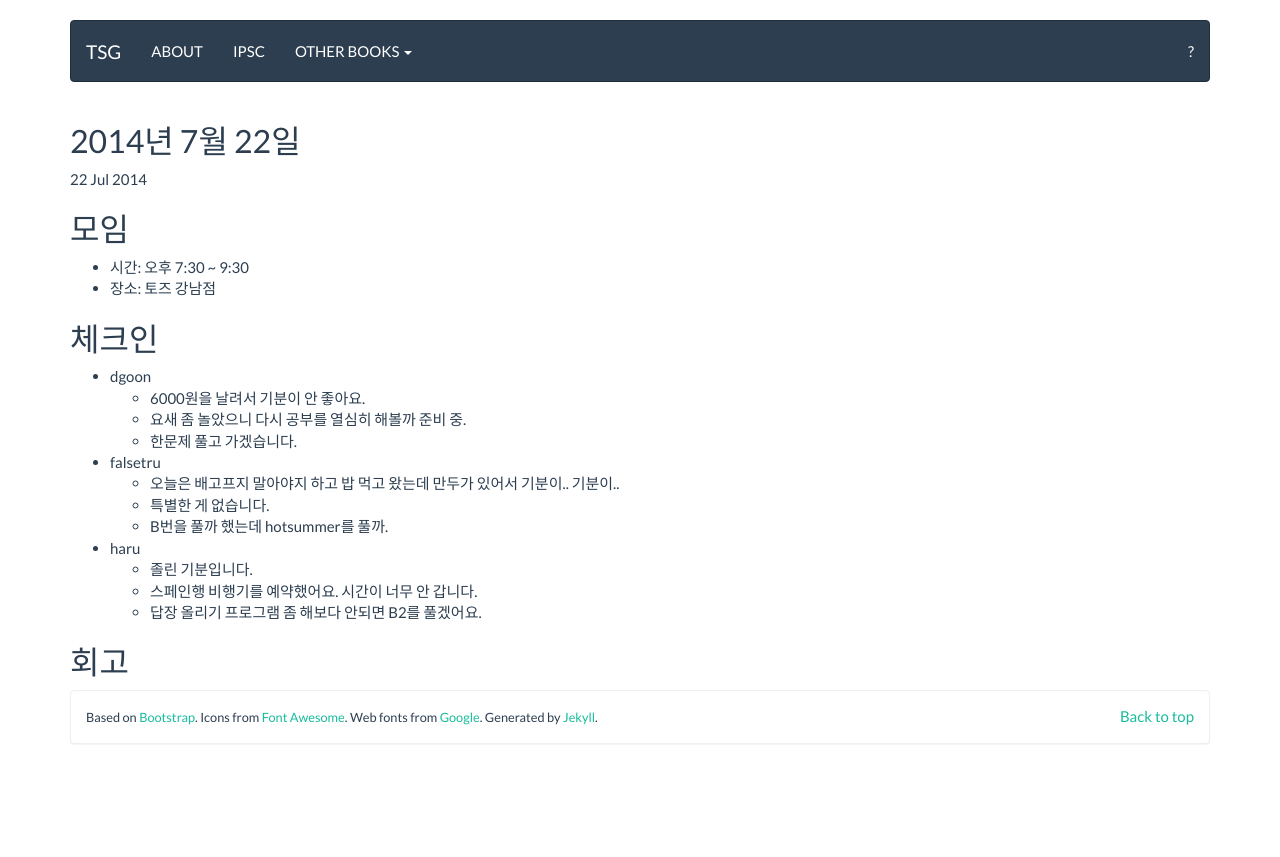
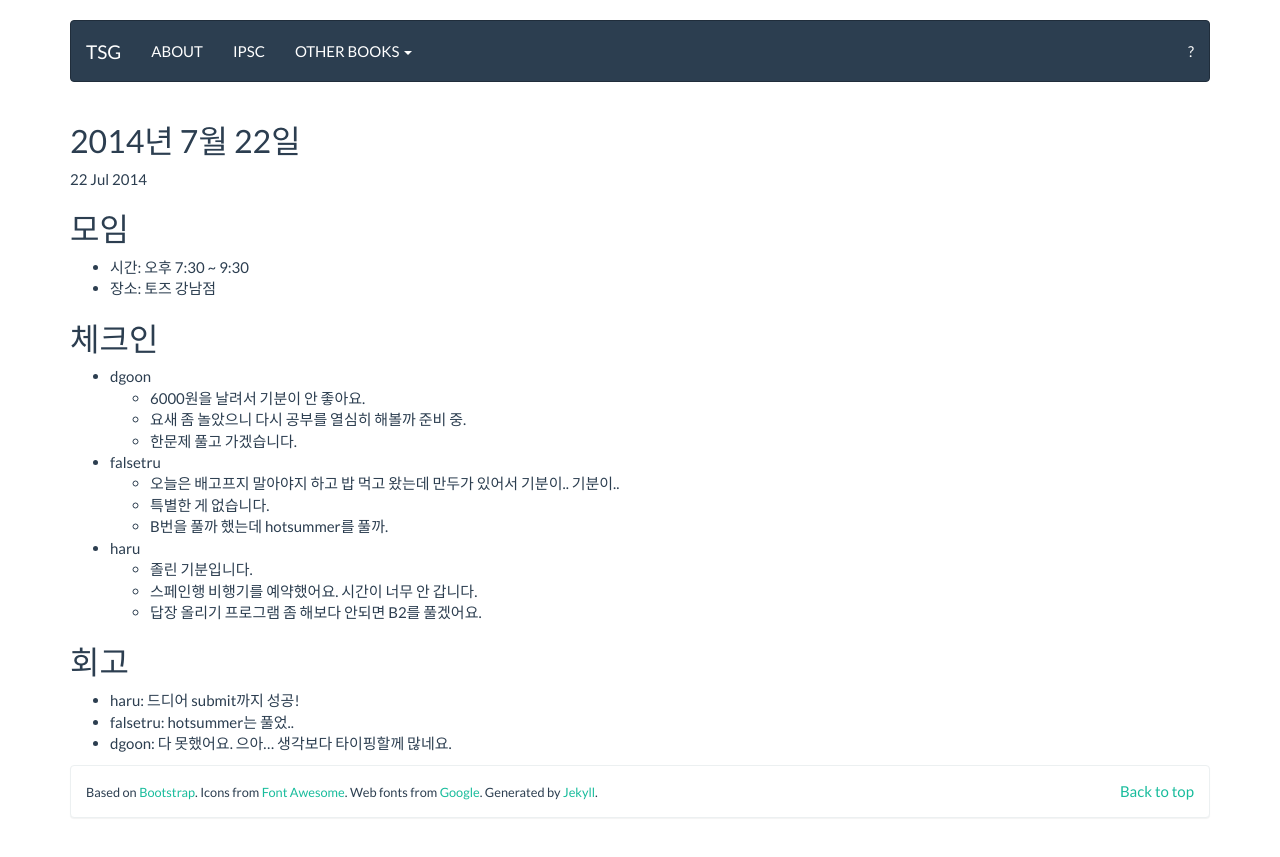
Before and after one commit to tuestudy/tuestudy.github.io, a Jekyll site: the page built from _posts/2014-07-22-tsg-ipsc-off.markdown, in a window 1280 px wide. Shown: the top 857 px of the page. Built offline with Jekyll 4.4.1, drawn with Linux system fonts in a browser that asks for light colours; Markdown is read by kramdown in place of the engine named in the settings.

Commit message:
2014/07/22 회고

```diff
--- a/_posts/2014-07-22-tsg-ipsc-off.markdown
+++ b/_posts/2014-07-22-tsg-ipsc-off.markdown
@@ -29,3 +29,7 @@
     * 답장 올리기 프로그램 좀 해보다 안되면 B2를 풀겠어요.
 
 ## 회고
+
+* haru: 드디어 submit까지 성공!
+* falsetru: hotsummer는 풀었..
+* dgoon: 다 못했어요. 으아... 생각보다 타이핑할께 많네요.
```
